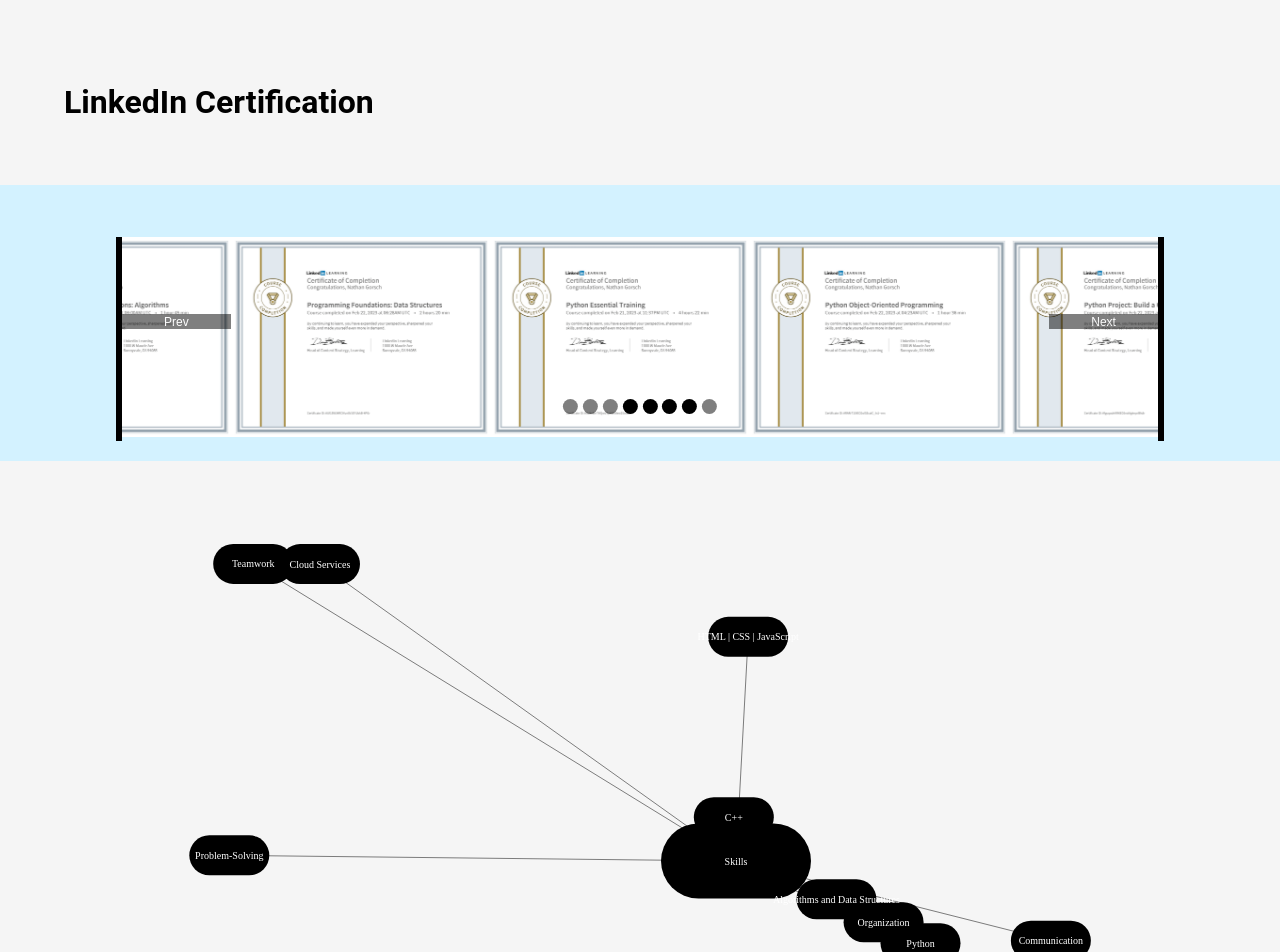
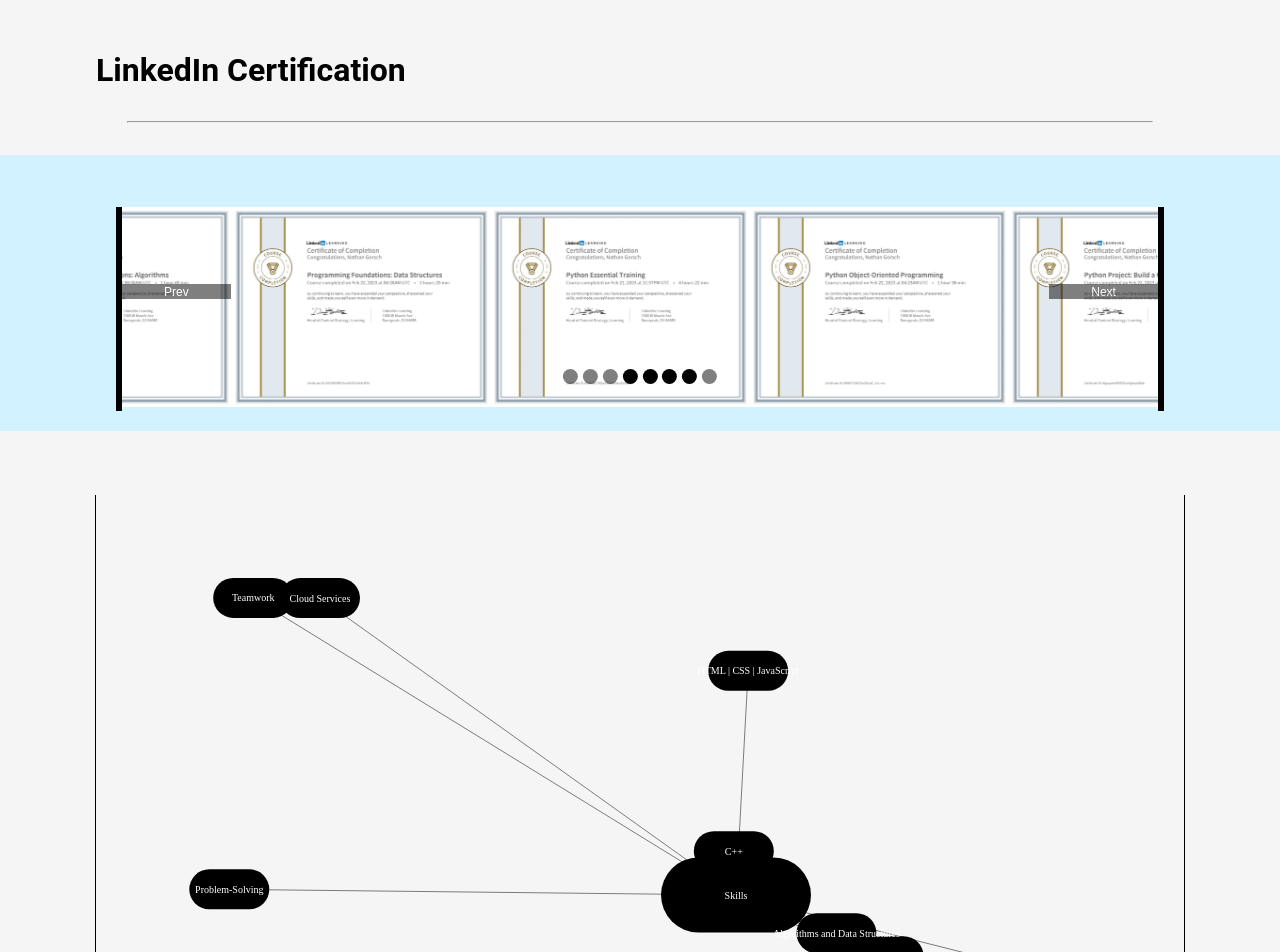
Before and after one commit to Gorschy/CV_Website, a React (Create React App) app: page /about in a window 1280 px wide. Shown: the part 1220-2172 px from the top of the page. Built offline with nearby package versions, Linux system fonts and the light colour scheme.

Commit message:
More styling adjustments

```diff
--- a/src/pages/About/About.css
+++ b/src/pages/About/About.css
@@ -23,5 +23,11 @@
 }
 
 .linkedin-heading {
-    margin: 5vw;
+    margin: 2.5vw;
+    margin-left: 7.5vw;
 }
+
+.linkedin-heading-line {
+    margin-bottom: 2.5vw;
+    width: 80%;
+}
--- a/src/pages/About/About.jsx
+++ b/src/pages/About/About.jsx
@@ -39,10 +39,15 @@
         <div>
           <Biography />
           <h1 className='linkedin-heading'>LinkedIn Certification</h1>
+          <hr className='linkedin-heading-line'></hr>
           <div className='background-alternate'>
           <Carousel slides={slides} controls indicators interval={6000} autoPlay={true}/>
           </div>
+
+          <div className='skill-container'>
           <Skills />
+          </div>
+
           <div className='education-background'>
           <Education />
           </div>
--- a/src/pages/About/Skills.css
+++ b/src/pages/About/Skills.css
@@ -3,4 +3,10 @@
     justify-content: center;
     align-items: center;
     height: 100%; /* Or you can set it to another value, like '100vh' */
+    margin: 5vw;
   }
+
+.skill-svg {
+    border-left: 1px solid black;
+    border-right: 1px solid black;
+}
--- a/src/pages/About/Skills.jsx
+++ b/src/pages/About/Skills.jsx
@@ -167,7 +167,7 @@
   return (
     <div>
       <div className="svg-container">
-        <svg ref={ref} width="85vw" height="85vh" />
+        <svg className='skill-svg'ref={ref} width="85vw" height="85vh" />
       </div>
       <Modal
         isOpen={modalOpen}
```
